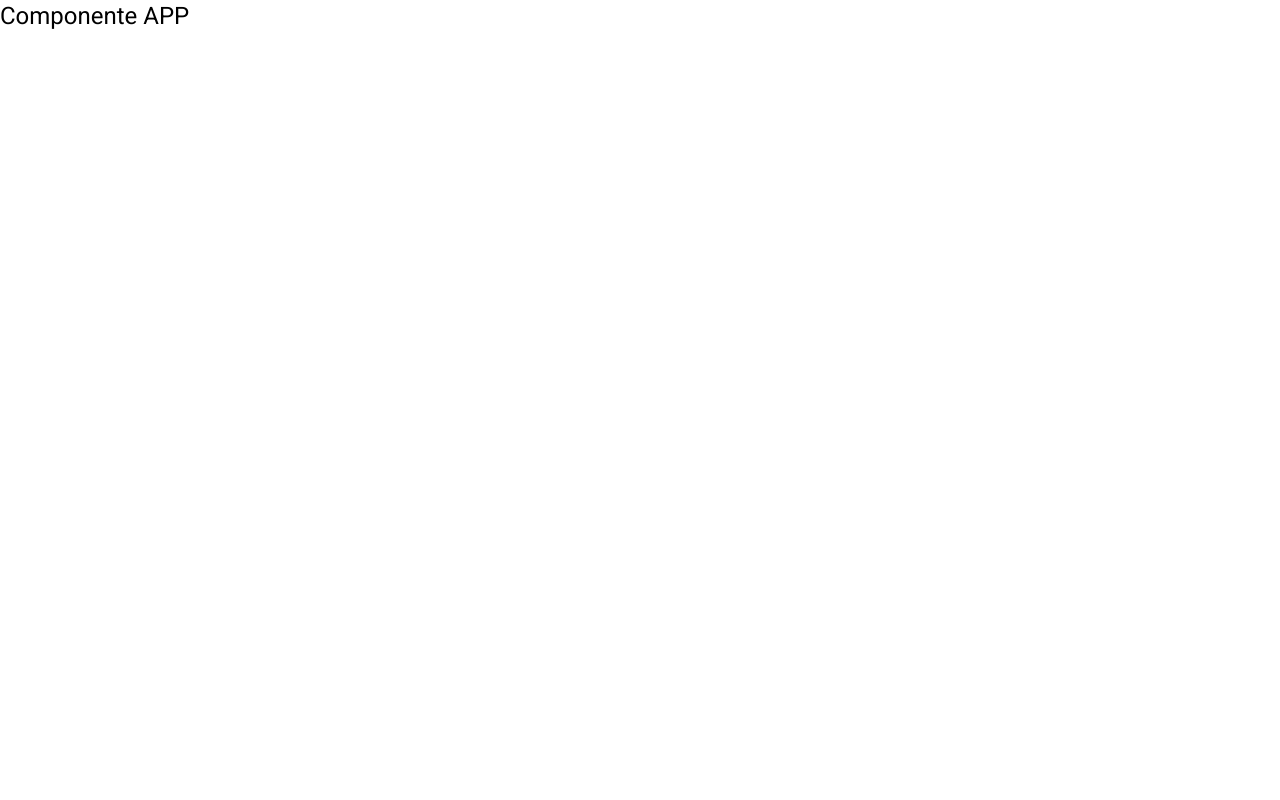
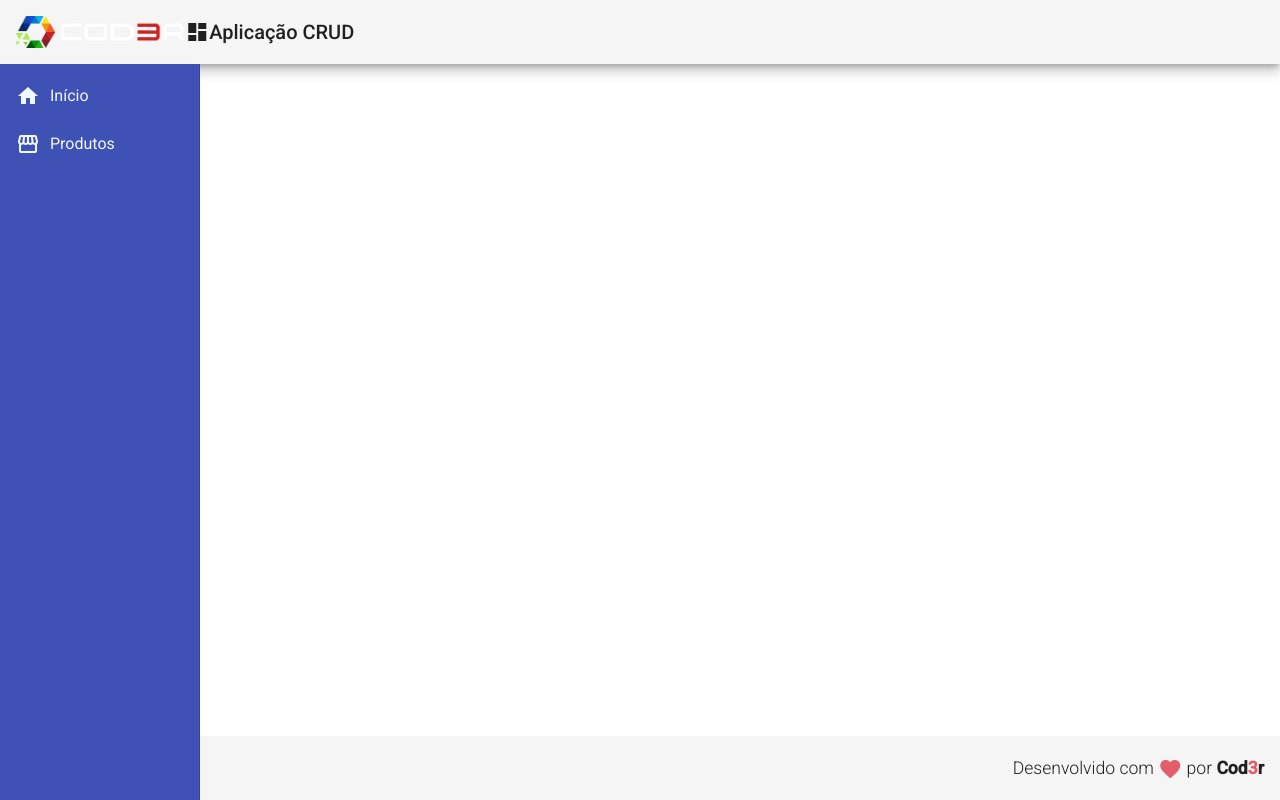
Before and after one commit to CristianolBrum/angular_curos1, an Angular app in the folder frontend/: page / in a window 1280 px wide. Built offline with nearby package versions, Linux system fonts and the light colour scheme.

Commit message:
aula 04 - Criando componentes Header, Footer e Nav

```diff
--- a/frontend/src/app/app.component.html
+++ b/frontend/src/app/app.component.html
@@ -1 +1,3 @@
-<h1>Componente APP</h1>
+<app-header></app-header>
+<app-nav></app-nav>
+<app-footer></app-footer>
--- /dev/null
+++ b/frontend/src/app/components/template/footer/footer.component.css
@@ -0,0 +1,12 @@
+.footer {
+    position: fixed;
+    bottom: 0;
+
+    display: flex;
+    justify-content: flex-end;
+}
+
+.footer > span {
+    font-size: 1.1rem;
+    font-weight: 300;
+}
--- /dev/null
+++ b/frontend/src/app/components/template/footer/footer.component.html
@@ -0,0 +1,9 @@
+<mat-toolbar class="footer">
+    <span>
+        Desenvolvido com
+        <i class="material-icons red v-middle">
+            favorite
+        </i>
+        por <strong>Cod<span class="red">3</span>r</strong>
+    </span>
+</mat-toolbar>
--- /dev/null
+++ b/frontend/src/app/components/template/footer/footer.component.ts
@@ -0,0 +1,15 @@
+import { Component, OnInit } from '@angular/core';
+
+@Component({
+  selector: 'app-footer',
+  templateUrl: './footer.component.html',
+  styleUrls: ['./footer.component.css']
+})
+export class FooterComponent implements OnInit {
+
+  constructor() { }
+
+  ngOnInit(): void {
+  }
+
+}
--- /dev/null
+++ b/frontend/src/app/components/template/header/header.component.css
@@ -0,0 +1,22 @@
+.header {
+    display: flex;
+    align-items: center;
+}
+
+.header a {
+    display: flex;
+    align-items: center;
+    text-decoration: center;
+}
+
+.header .logo {
+    max-height: 32px;
+}
+
+.header .title-group{
+    padding-left: 25px;
+}
+
+.header .title-group i{
+    padding-right: 5px;
+}
--- /dev/null
+++ b/frontend/src/app/components/template/header/header.component.html
@@ -0,0 +1,15 @@
+<mat-toolbar class="header mat-elevation-z7">
+    <span>
+        <a>
+            <img class="logo" src="assets/img/logo.png" alt="logo">
+        </a>
+    </span>
+    <span>
+        <a>
+            <i class="material-icons">
+                dashboard
+            </i>
+            Aplicação CRUD
+        </a>
+    </span>
+</mat-toolbar>
--- /dev/null
+++ b/frontend/src/app/components/template/header/header.component.ts
@@ -0,0 +1,15 @@
+import { Component, OnInit } from '@angular/core';
+
+@Component({
+  selector: 'app-header',
+  templateUrl: './header.component.html',
+  styleUrls: ['./header.component.css']
+})
+export class HeaderComponent implements OnInit {
+
+  constructor() { }
+
+  ngOnInit(): void {
+  }
+
+}
--- /dev/null
+++ b/frontend/src/app/components/template/nav/nav.component.css
@@ -0,0 +1,12 @@
+.sidenav {
+    background-color: #3f51b5;
+    width: 200px;
+}
+
+.sidenav a {
+    color: aliceblue;
+}
+
+.sidenav i {
+    padding-right: 10px;
+}
--- /dev/null
+++ b/frontend/src/app/components/template/nav/nav.component.html
@@ -0,0 +1,19 @@
+<mat-sidenav-container class="container">
+    <mat-sidenav class="sidenav" mode="side" opened
+    fixedInViewport="true" fixedTopGap="64">
+        <mat-nav-list class="nav-list">
+            <a mat-list-item>
+                <i class="material-icons">
+                    home
+                </i>
+                Início
+            </a>
+            <a mat-list-item>
+                <i class="material-icons">
+                    storefront
+                </i>
+                Produtos
+            </a>
+        </mat-nav-list>
+    </mat-sidenav>
+</mat-sidenav-container>
--- /dev/null
+++ b/frontend/src/app/components/template/nav/nav.component.ts
@@ -0,0 +1,15 @@
+import { Component, OnInit } from '@angular/core';
+
+@Component({
+  selector: 'app-nav',
+  templateUrl: './nav.component.html',
+  styleUrls: ['./nav.component.css']
+})
+export class NavComponent implements OnInit {
+
+  constructor() { }
+
+  ngOnInit(): void {
+  }
+
+}
--- a/frontend/src/styles.css
+++ b/frontend/src/styles.css
@@ -2,3 +2,11 @@
 
 html, body { height: 100%; }
 body { margin: 0; font-family: Roboto, "Helvetica Neue", sans-serif; }
+
+.red{
+    color: rgb(227, 94, 107);
+}
+
+.v-middle {
+    vertical-align: middle;
+}
```
Also changed, not shown: frontend/src/app/app.module.ts (+16 -2 lines), frontend/src/assets/img/logo.png (added).
